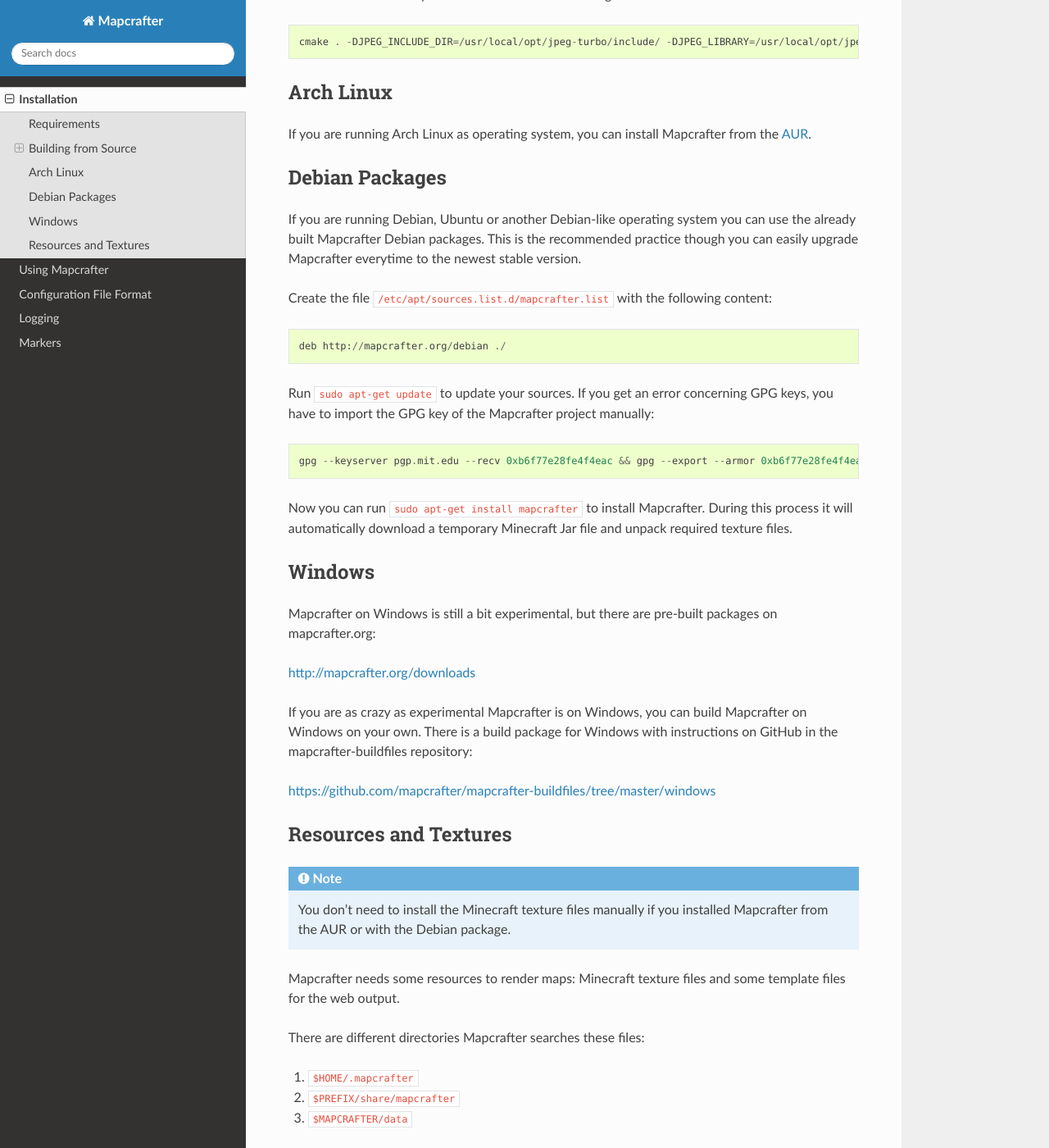
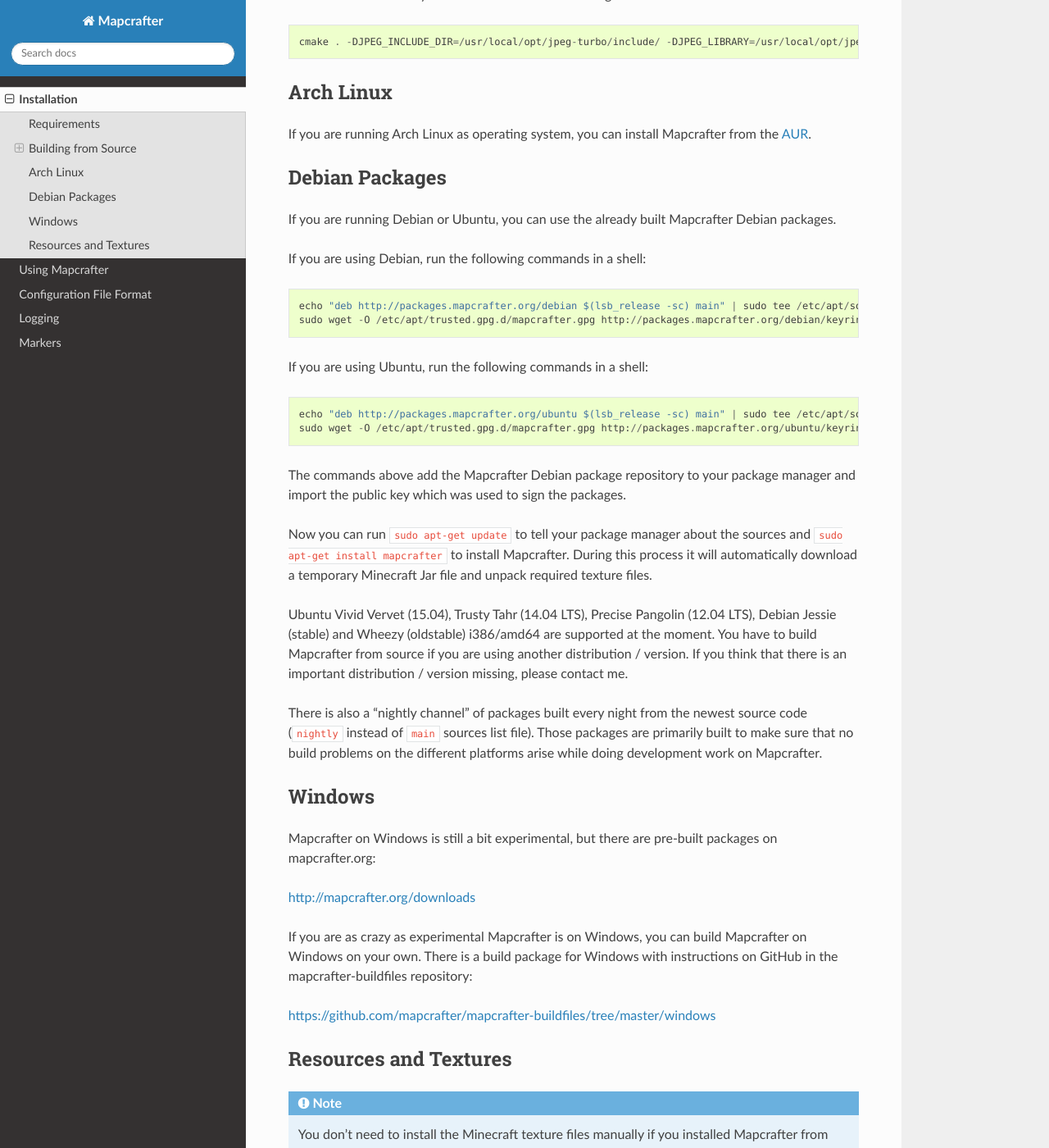
Before and after one commit to mapcrafter/mapcrafter, a Sphinx documentation site: the page built from docs/installation.rst, in a window 1280 px wide and 1400 px high, scrolled down 3396 px. Shown: the whole window at 82% size. Built offline with Sphinx 7.4.7 and the Read the Docs theme 2.0.0, drawn with Linux system fonts in a browser that asks for light colours.

Commit message:
Doc instructions for the new debian package repo.

```diff
--- a/docs/installation.rst
+++ b/docs/installation.rst
@@ -152,25 +152,38 @@
 Debian Packages
 ===============
 
-If you are running Debian, Ubuntu or another Debian-like operating system you
-can use the already built Mapcrafter Debian packages.  This is the recommended
-practice though you can easily upgrade Mapcrafter everytime to the newest
-stable version.
+If you are running Debian or Ubuntu, you can use the already built Mapcrafter
+Debian packages.
 
-Create the file ``/etc/apt/sources.list.d/mapcrafter.list`` with the
-following content::
+If you are using Debian, run the following commands in a shell::
 
-    deb http://mapcrafter.org/debian ./
+    echo "deb http://packages.mapcrafter.org/debian $(lsb_release -sc) main" | sudo tee /etc/apt/sources.list.d/mapcrafter.list
+    sudo wget -O /etc/apt/trusted.gpg.d/mapcrafter.gpg http://packages.mapcrafter.org/debian/keyring.gpg
 
-Run ``sudo apt-get update`` to update your sources. If you get an error
-concerning GPG keys, you have to import the GPG key of the Mapcrafter project
-manually::
 
-    gpg --keyserver pgp.mit.edu --recv 0xb6f77e28fe4f4eac && gpg --export --armor 0xb6f77e28fe4f4eac | sudo apt-key add -
+If you are using Ubuntu, run the following commands in a shell::
 
-Now you can run ``sudo apt-get install mapcrafter`` to install Mapcrafter.
-During this process it will automatically download a temporary Minecraft Jar
-file and unpack required texture files.
+    echo "deb http://packages.mapcrafter.org/ubuntu $(lsb_release -sc) main" | sudo tee /etc/apt/sources.list.d/mapcrafter.list
+    sudo wget -O /etc/apt/trusted.gpg.d/mapcrafter.gpg http://packages.mapcrafter.org/ubuntu/keyring.gpg
+
+The commands above add the Mapcrafter Debian package repository to your package
+manager and import the public key which was used to sign the packages.
+
+Now you can run ``sudo apt-get update`` to tell your package manager about the
+sources and ``sudo apt-get install mapcrafter`` to install Mapcrafter.  During
+this process it will automatically download a temporary Minecraft Jar file and
+unpack required texture files.
+
+Ubuntu Vivid Vervet (15.04), Trusty Tahr (14.04 LTS), Precise Pangolin (12.04
+LTS), Debian Jessie (stable) and Wheezy (oldstable) i386/amd64 are supported at
+the moment. You have to build Mapcrafter from source if you are using another
+distribution / version. If you think that there is an important distribution /
+version missing, please contact me.
+
+There is also a "nightly channel" of packages built every night from the newest
+source code (``nightly`` instead of ``main`` sources list file). Those packages
+are primarily built to make sure that no build problems on the different
+platforms arise while doing development work on Mapcrafter.
 
 .. _installation_windows:
 
```
